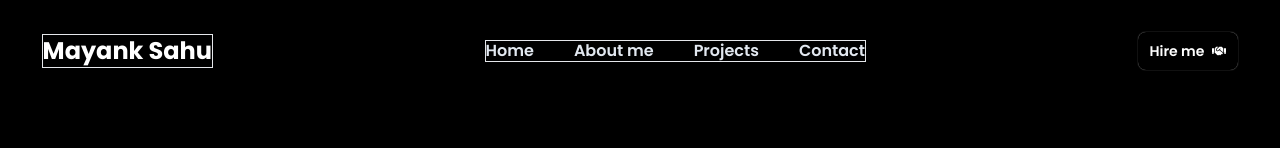
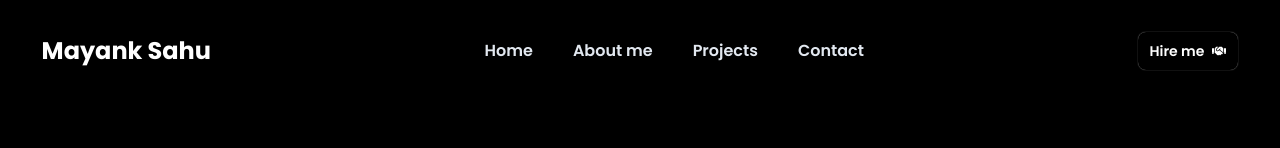
Before and after one commit to Deadshot-45/MyPortfolio, a React (Vite) app: page / in a window 1280 px wide. Shown: the top 148 px of the page. Built offline with nearby package versions, Linux system fonts and the light colour scheme; the HTML template or start-up script is replaced by a standard one.

Commit message:
navBar border removed

```diff
--- a/src/FunComp/NavBar.jsx
+++ b/src/FunComp/NavBar.jsx
@@ -5,9 +5,9 @@ const NavBar = () => {
   return (
     <nav className="w-[110%] top-0 flex justify-between items-center py-8">
       <div className="">
-        <h1 className="text-2xl border xsm:text-sm md:text-xl lg:text-2xl max-xsm:text-[9px] cursor-pointer font-bold">Mayank Sahu</h1>
+        <h1 className="text-2xl xsm:text-sm md:text-xl lg:text-2xl max-xsm:text-[9px] cursor-pointer font-bold">Mayank Sahu</h1>
       </div>
-      <ul className="flex lg:gap-10 border text-[17px] xsm:text-[10px] max-xsm:text-[10px] max-xsm:gap-3 xsm:gap-3 md:text-sm lg:text-[16px] text-slate-200 font-semibold">
+      <ul className="flex lg:gap-10 text-[17px] xsm:text-[10px] max-xsm:text-[10px] max-xsm:gap-3 xsm:gap-3 md:text-sm lg:text-[16px] text-slate-200 font-semibold">
         <li>
           <Link to="/" className="hover:text-orange-500 transition-all delay-100 ease-in-out focus:text-orange-500">Home</Link>
         </li>
```
